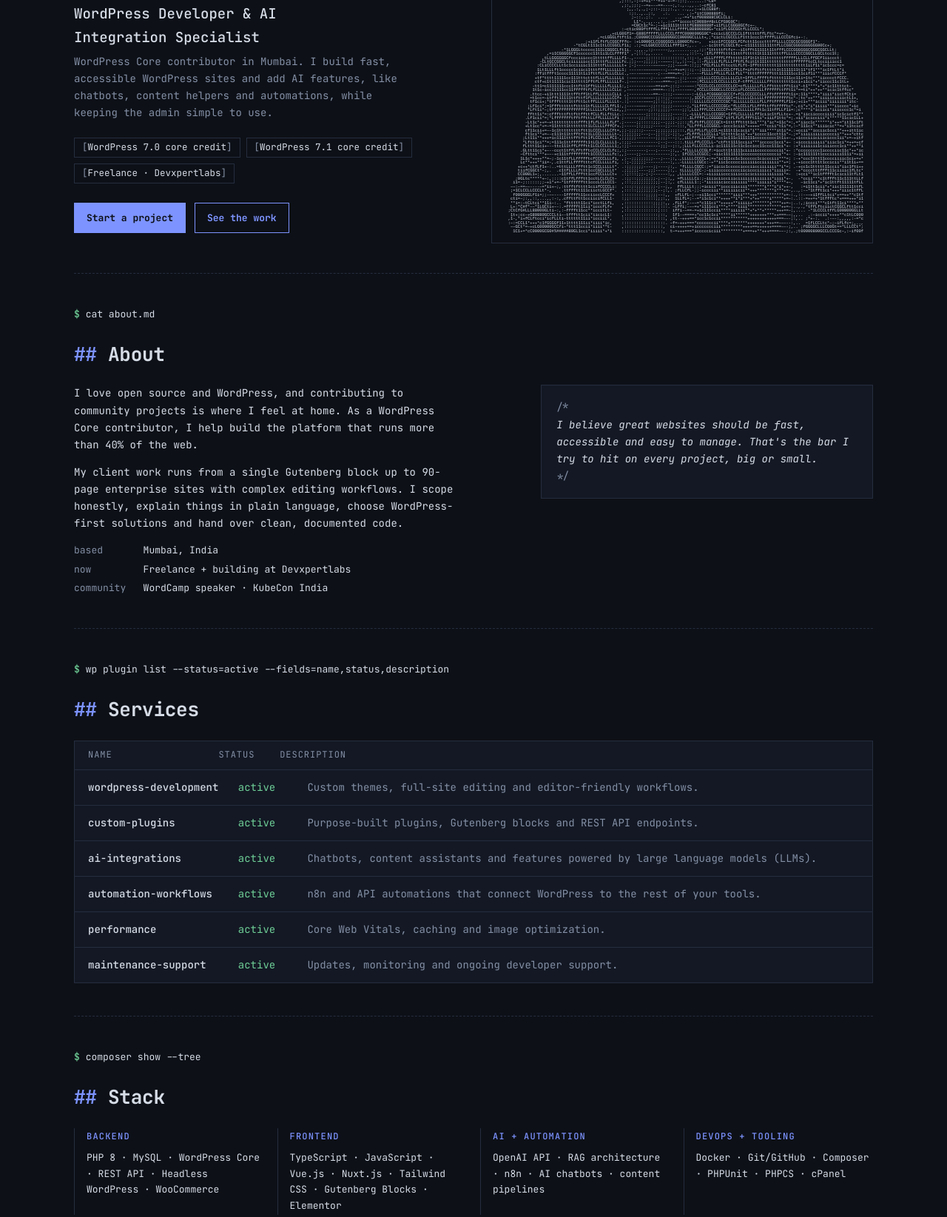
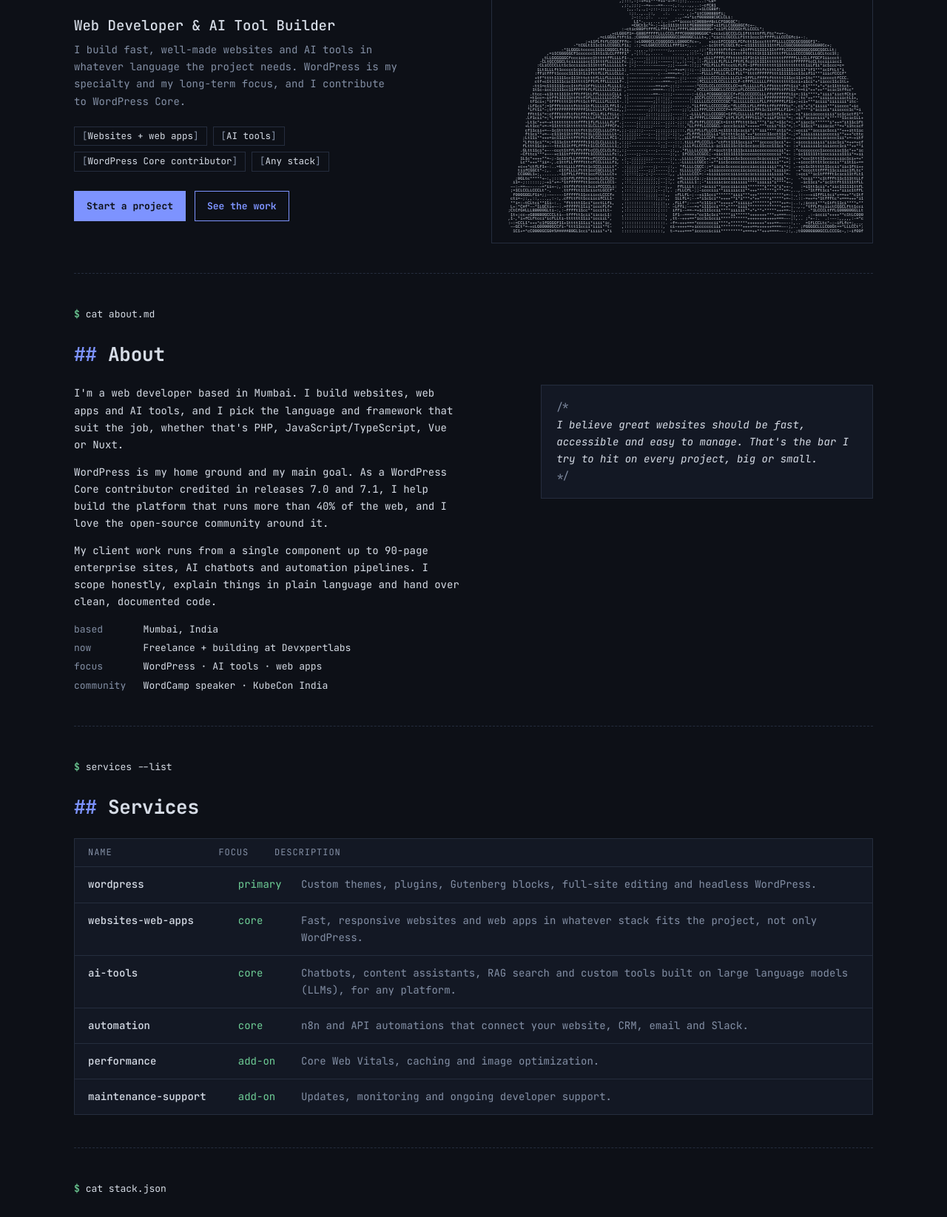
Before and after one commit to Anupkankale/AnupKankale, a plain HTML site: page index.html in a window 1280 px wide. Shown: the part 310-1955 px from the top of the page at 74% size. Drawn offline with Linux system fonts and the light colour scheme.

Commit message:
Revise personal details and service descriptions
Updated personal information and service offerings in index.html.

```diff
--- a/index.html
+++ b/index.html
@@ -1,4 +1,4 @@
-<title>Anup Kankale</title>
+ <title>Anup Kankale</title>
 <link rel="preconnect" href="https://fonts.googleapis.com">
 <link rel="preconnect" href="https://fonts.gstatic.com" crossorigin>
 <link rel="stylesheet" href="https://fonts.googleapis.com/css2?family=JetBrains+Mono:ital,wght@0,400;0,500;0,700;1,400&display=swap">
@@ -106,7 +106,7 @@ blockquote::after{content:"*/";display:block;color:var(--muted);font-style:norma
 .table-scroll{overflow-x:auto}
 .cli{border:1px solid var(--line);background:var(--surface);min-width:0}
 .cli-row{
-  display:grid;grid-template-columns:minmax(16ch,22ch) 9ch minmax(0,1fr);gap:0 18px;
+  display:grid;grid-template-columns:minmax(16ch,22ch) 8ch minmax(0,1fr);gap:0 18px;
   padding:12px 18px;border-top:1px solid var(--line)
 }
 .cli-row:first-child{border-top:0}
@@ -189,12 +189,13 @@ footer{border-top:1px dashed var(--line);padding-block:26px 40px;color:var(--mut
 ██║  ██╗██║  ██║██║ ╚████║██║  ██╗██║  ██║███████╗███████╗
 ╚═╝  ╚═╝╚═╝  ╚═╝╚═╝  ╚═══╝╚═╝  ╚═╝╚═╝  ╚═╝╚══════╝╚══════╝
 </span></pre></div>
-      <p class="role">WordPress Developer &amp; AI Integration Specialist</p>
-      <p class="lede">WordPress Core contributor in Mumbai. I build fast, accessible WordPress sites and add AI features, like chatbots, content helpers and automations, while keeping the admin simple to use.</p>
+      <p class="role">Web Developer &amp; AI Tool Builder</p>
+      <p class="lede">I build fast, well-made websites and AI tools in whatever language the project needs. WordPress is my specialty and my long-term focus, and I contribute to WordPress Core.</p>
       <ul class="tags">
-        <li>WordPress 7.0 core credit</li>
-        <li>WordPress 7.1 core credit</li>
-        <li>Freelance · Devxpertlabs</li>
+        <li>Websites + web apps</li>
+        <li>AI tools</li>
+        <li>WordPress Core contributor</li>
+        <li>Any stack</li>
       </ul>
       <div class="cta">
         <a class="btn" href="#contact">Start a project</a>
@@ -305,11 +306,13 @@ footer{border-top:1px dashed var(--line);padding-block:26px 40px;color:var(--mut
     <h2>About</h2>
     <div class="about">
       <div>
-        <p>I love open source and WordPress, and contributing to community projects is where I feel at home. As a WordPress Core contributor, I help build the platform that runs more than 40% of the web.</p>
-        <p>My client work runs from a single Gutenberg block up to 90-page enterprise sites with complex editing workflows. I scope honestly, explain things in plain language, choose WordPress-first solutions and hand over clean, documented code.</p>
+        <p>I'm a web developer based in Mumbai. I build websites, web apps and AI tools, and I pick the language and framework that suit the job, whether that's PHP, JavaScript/TypeScript, Vue or Nuxt.</p>
+        <p>WordPress is my home ground and my main goal. As a WordPress Core contributor credited in releases 7.0 and 7.1, I help build the platform that runs more than 40% of the web, and I love the open-source community around it.</p>
+        <p>My client work runs from a single component up to 90-page enterprise sites, AI chatbots and automation pipelines. I scope honestly, explain things in plain language and hand over clean, documented code.</p>
         <ul class="facts">
           <li><span>based</span> Mumbai, India</li>
           <li><span>now</span> Freelance + building at Devxpertlabs</li>
+          <li><span>focus</span> WordPress · AI tools · web apps</li>
           <li><span>community</span> WordCamp speaker · KubeCon India</li>
         </ul>
       </div>
@@ -318,27 +321,27 @@ footer{border-top:1px dashed var(--line);padding-block:26px 40px;color:var(--mut
   </section>
 
   <section id="services">
-    <p class="cmd"><b>$</b> <span>wp plugin list --status=active --fields=name,status,description</span></p>
+    <p class="cmd"><b>$</b> <span>services --list</span></p>
     <h2>Services</h2>
     <div class="table-scroll">
       <div class="cli" role="table" aria-label="Services">
-        <div class="cli-row cli-head" role="row"><span role="columnheader">name</span><span role="columnheader">status</span><span role="columnheader">description</span></div>
-        <div class="cli-row" role="row"><span class="n" role="cell">wordpress-development</span><span class="s" role="cell">active</span><span class="d" role="cell">Custom themes, full-site editing and editor-friendly workflows.</span></div>
-        <div class="cli-row" role="row"><span class="n" role="cell">custom-plugins</span><span class="s" role="cell">active</span><span class="d" role="cell">Purpose-built plugins, Gutenberg blocks and REST API endpoints.</span></div>
-        <div class="cli-row" role="row"><span class="n" role="cell">ai-integrations</span><span class="s" role="cell">active</span><span class="d" role="cell">Chatbots, content assistants and features powered by large language models (LLMs).</span></div>
-        <div class="cli-row" role="row"><span class="n" role="cell">automation-workflows</span><span class="s" role="cell">active</span><span class="d" role="cell">n8n and API automations that connect WordPress to the rest of your tools.</span></div>
-        <div class="cli-row" role="row"><span class="n" role="cell">performance</span><span class="s" role="cell">active</span><span class="d" role="cell">Core Web Vitals, caching and image optimization.</span></div>
-        <div class="cli-row" role="row"><span class="n" role="cell">maintenance-support</span><span class="s" role="cell">active</span><span class="d" role="cell">Updates, monitoring and ongoing developer support.</span></div>
+        <div class="cli-row cli-head" role="row"><span role="columnheader">name</span><span role="columnheader">focus</span><span role="columnheader">description</span></div>
+        <div class="cli-row" role="row"><span class="n" role="cell">wordpress</span><span class="s" role="cell">primary</span><span class="d" role="cell">Custom themes, plugins, Gutenberg blocks, full-site editing and headless WordPress.</span></div>
+        <div class="cli-row" role="row"><span class="n" role="cell">websites-web-apps</span><span class="s" role="cell">core</span><span class="d" role="cell">Fast, responsive websites and web apps in whatever stack fits the project, not only WordPress.</span></div>
+        <div class="cli-row" role="row"><span class="n" role="cell">ai-tools</span><span class="s" role="cell">core</span><span class="d" role="cell">Chatbots, content assistants, RAG search and custom tools built on large language models (LLMs), for any platform.</span></div>
+        <div class="cli-row" role="row"><span class="n" role="cell">automation</span><span class="s" role="cell">core</span><span class="d" role="cell">n8n and API automations that connect your website, CRM, email and Slack.</span></div>
+        <div class="cli-row" role="row"><span class="n" role="cell">performance</span><span class="s" role="cell">add-on</span><span class="d" role="cell">Core Web Vitals, caching and image optimization.</span></div>
+        <div class="cli-row" role="row"><span class="n" role="cell">maintenance-support</span><span class="s" role="cell">add-on</span><span class="d" role="cell">Updates, monitoring and ongoing developer support.</span></div>
       </div>
     </div>
   </section>
 
   <section id="stack">
-    <p class="cmd"><b>$</b> <span>composer show --tree</span></p>
+    <p class="cmd"><b>$</b> <span>cat stack.json</span></p>
     <h2>Stack</h2>
     <div class="stack">
-      <div><h3>backend</h3><p>PHP 8 · MySQL · WordPress Core · REST API · Headless WordPress · WooCommerce</p></div>
-      <div><h3>frontend</h3><p>TypeScript · JavaScript · Vue.js · Nuxt.js · Tailwind CSS · Gutenberg Blocks · Elementor</p></div>
+      <div><h3>wordpress</h3><p>WordPress Core · Gutenberg Blocks · Full-site editing · WooCommerce · Headless WordPress · Elementor</p></div>
+      <div><h3>web + apps</h3><p>PHP 8 · TypeScript · JavaScript · Vue.js · Nuxt.js · Tailwind CSS · MySQL · REST APIs</p></div>
       <div><h3>ai + automation</h3><p>OpenAI API · RAG architecture · n8n · AI chatbots · content pipelines</p></div>
       <div><h3>devops + tooling</h3><p>Docker · Git/GitHub · Composer · PHPUnit · PHPCS · cPanel</p></div>
     </div>
@@ -375,7 +378,7 @@ footer{border-top:1px dashed var(--line);padding-block:26px 40px;color:var(--mut
     <h2>Let's build something</h2>
     <div class="contact">
       <div>
-        <p class="muted" style="margin:0 0 16px;max-width:48ch">Whether you need a new site, a custom plugin or AI features for the WordPress site you already have, send me a short note about the project.</p>
+        <p class="muted" style="margin:0 0 16px;max-width:48ch">Whether you need a WordPress site, a custom web app or an AI tool built from scratch, send me a short note about the project.</p>
         <div class="mail">
           <code id="email">anupkankaleak47@gmail.com</code>
           <button class="copy" id="copy-email" type="button">copy</button>
```
